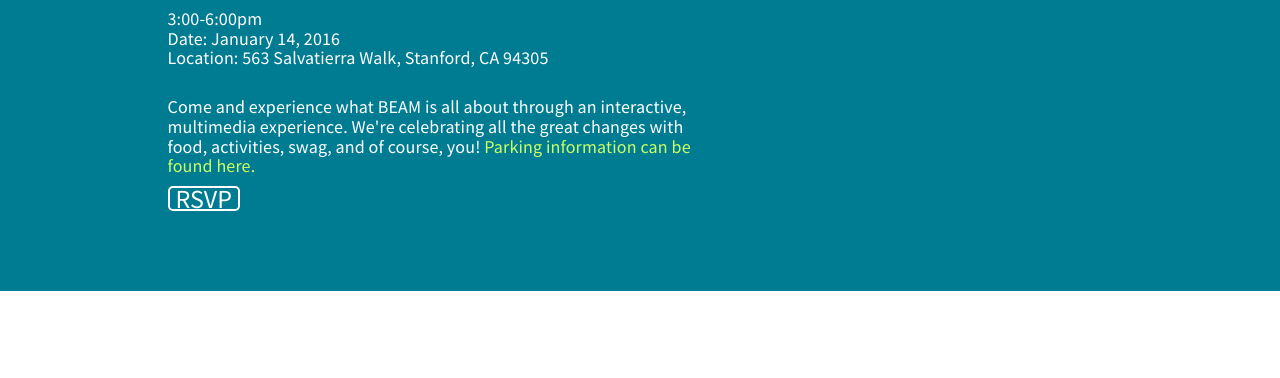
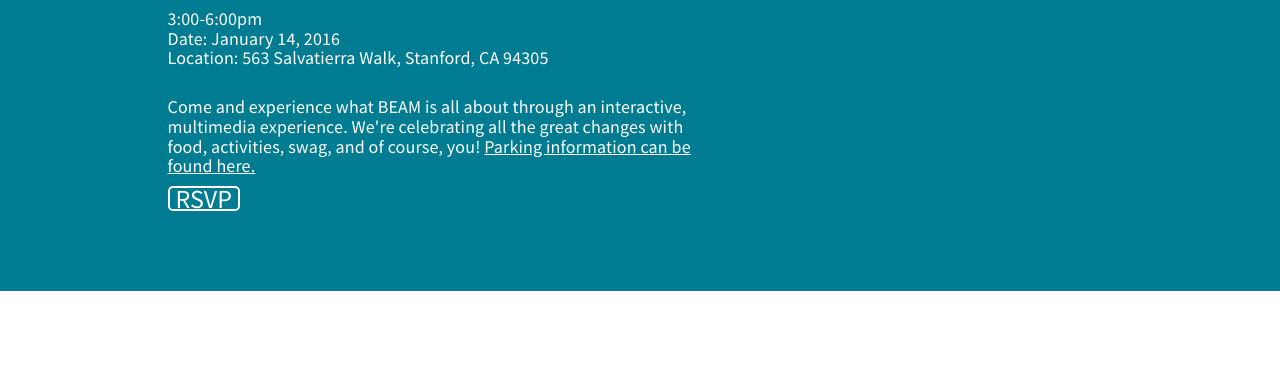
Before and after one commit to jedtan/cdcparallax, a plain HTML site: page index.html in a window 1280 px wide. Shown: the part 3880-4258 px from the top of the page. Drawn offline with nearby package versions, Linux system fonts and the light colour scheme.

Commit message:
Color change for parking infmormation link

```diff
--- a/css/launch_site.css
+++ b/css/launch_site.css
@@ -1,7 +1,8 @@
 @import url(http://fonts.googleapis.com/css?family=Source+Sans+Pro);
 /*Connections in Actions Lineup*/
 .footer-text-p a{
-	color:#ccff66;
+	text-decoration: underline;
+	color:white;
 }
 .below-popup{
 	display: none;
```
